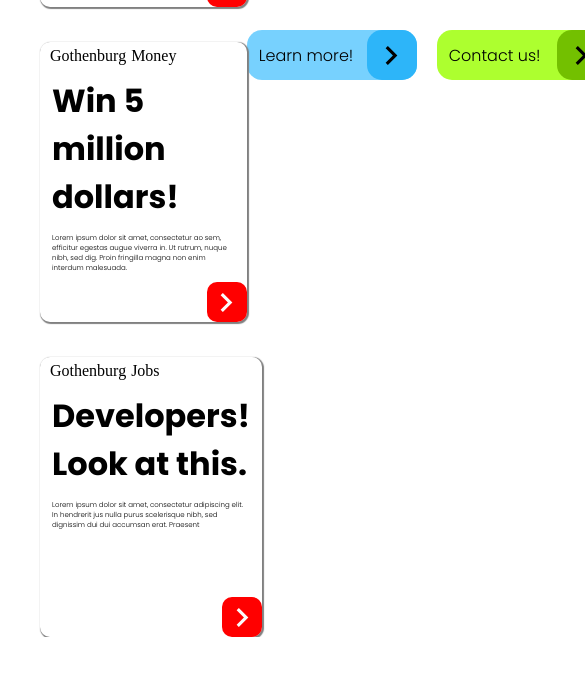
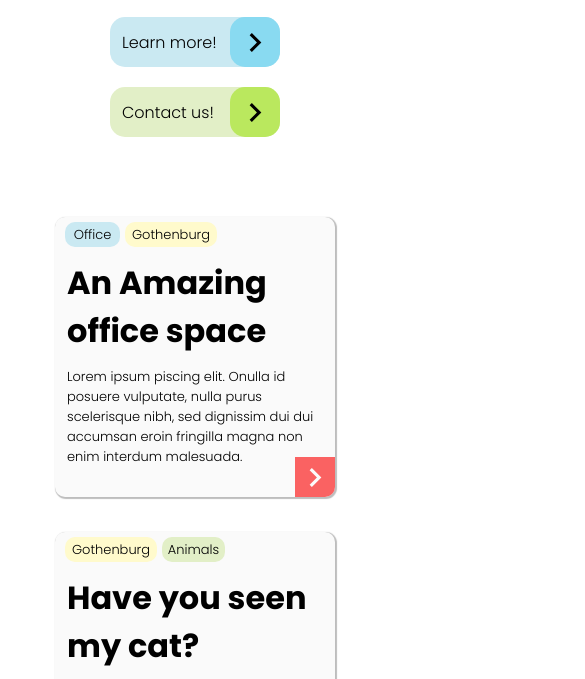
Before and after one commit to wlanhage/repo123, a plain HTML site: page index.html in a window 390 px wide. Shown: the part 708-1387 px from the top of the page, 585 px wide, since content can reach past the window. Before the commit the page ends 1345 px from the top, so only its background shows below. Drawn offline with Linux system fonts and the light colour scheme.

Commit message:
second commit

```diff
--- a/index.html
+++ b/index.html
@@ -23,8 +23,8 @@
         <div class="lefts">
             <div class="note">
                 <div class="info">
-                    <div class="info1">Office</div>
-                    <div class="info2">Gothenburg</div>
+                    <div class="info1 infoblue"> <p>Office</p></div>
+                    <div class="info2 infoyellow"><p>Gothenburg</p></div>
                 </div>
                 <h3>An Amazing office space</h3>
                 <p>Lorem ipsum piscing elit. Onulla id posuere vulputate, nulla purus scelerisque nibh, sed dignissim dui dui accumsan eroin fringilla magna non enim interdum malesuada.</p>
@@ -37,8 +37,8 @@
 
             <div class="note">
                 <div class="info">
-                <div class="info1">Gothenburg</div>
-                <div class="info2">Animals</div>
+                <div class="info1 infoyellow"><p>Gothenburg</p></div>
+                <div class="info2 infogreen"><p>Animals</p></div>
             </div>
                 <h3>Have you seen my cat?</h3>
                 <p>Lorem ipsum dolor sit amn hendrerit justo sem, efficitur egestas augue viverra in. Ut rutrum, nulla id posuere vulputate, nulla non enim interdum malesuada.</p>
@@ -51,8 +51,8 @@
 
             <div class="note">
                 <div class="info">
-                <div class="info1">Gothenburg</div>
-                <div class="info2">Money</div>
+                <div class="info1 infoyellow"><p>Gothenburg</p></div>
+                <div class="info2 infored"><p>Money</p></div>
             </div>
                 <h3>Win 5 million dollars!</h3>
                 <p>Lorem ipsum dolor sit amet, consectetur ao sem, efficitur egestas augue viverra in. Ut rutrum, nuque nibh, sed dig. Proin fringilla magna non enim interdum malesuada.</p>
@@ -65,8 +65,8 @@
 
             <div class="note">
                 <div class="info">
-                <div class="info1">Gothenburg</div>
-                <div class="info2">Jobs</div>
+                <div class="info1 infoyellow"><p>Gothenburg</p></div>
+                <div class="info2 infogreen"><p>Jobs</p></div>
             </div>
                 <h3>Developers! Look at this.</h3>
                 <p>Lorem ipsum dolor sit amet, consectetur adipiscing elit. In hendrerit jus nulla purus scelerisque nibh, sed dignissim dui dui accumsan erat. Praesent</p>
--- a/style.css
+++ b/style.css
@@ -67,7 +67,7 @@ section .lefts {
 
     flex-wrap: wrap;
     gap: 35px;
-    margin-left: 40px;
+    margin-left: 65px;
 
     max-width: 53%;
 
@@ -77,9 +77,9 @@ section .lefts {
 section .lefts .note {
     width: 280px;
     height: 280px;
-    background-color: white;
+    background-color: rgb(250, 250, 250);
 
-    box-shadow: 1px 1px 1px 1px gray;
+    box-shadow: 1px 1px 1px 1px rgb(189, 189, 189);
 
     border-radius: 10px;
 
@@ -108,25 +108,77 @@ margin-left: 5px;
 
 }
 
+
+section .lefts .note .info .infogreen {
+    background-color: #e2efc7;
+    width: 63px;
+    height: 25px;
+
+    border-radius: 10px;
+
+    display: flex;
+    align-items: center;
+    justify-content: center;
+}
+
+section .lefts .note .info .infoyellow {
+    background-color: #fffacc;
+    width: 92px;
+    height: 25px;
+
+    border-radius: 10px;
+
+    display: flex;
+    align-items: center;
+    justify-content: center;
+}
+
+section .lefts .note .info .infored {
+    background-color: #fa6262;
+    width: 55px;
+    height: 25px;
+
+    border-radius: 10px;
+
+    display: flex;
+    align-items: center;
+    justify-content: center;
+}
+
+section .lefts .note .info .infoblue {
+    background-color: #cae9f2;
+    width: 55px;
+    height: 25px;
+
+    border-radius: 10px;
+
+    display: flex;
+    align-items: center;
+    justify-content: center;
+}
+
+
+
+
 section .lefts .note h3 {
     font-size: 32px;
 }
 
 section .lefts .note p {
 
-    font-size: 7px;
+    font-size: 13px;
 }
 
 section .lefts .note .rodpil {
     width: 40px;
     height: 40px;
 
-    background-color: red;
+    background-color: #fa6262;
 
     position: absolute;
     bottom: 0;
     right: 0;
-    border-radius: 10px;
+    border-bottom-right-radius: 10px;
 
     display: flex;
     align-items: center;
@@ -165,7 +217,7 @@ section .rights .Buttons {
 
 
 section .rights .Buttons .RightB .buttonpil {
-    background-color: rgb(45, 181, 249);
+    background-color: #89daf1;
     height: 50px;
     width: 50px;
     border-radius: 15px;
@@ -177,7 +229,7 @@ section .rights .Buttons .RightB .buttonpil {
 }
 
 section .rights .Buttons .LeftB .buttonpil {
-    background-color: rgb(115, 192, 0);
+    background-color: #bae85e;
     height: 50px;
     width: 50px;
     border-radius: 15px;
@@ -190,7 +242,7 @@ section .rights .Buttons .LeftB .buttonpil {
 
 
 section .rights .Buttons .LeftB {
-    background-color: greenyellow;
+    background-color: #e2efc7;
     width: 170px;
     height: 50px;
 
@@ -202,7 +254,7 @@ section .rights .Buttons .LeftB {
 
 }
 section .rights .Buttons .RightB {
-    background-color: rgb(119, 209, 254);
+    background-color: #cae9f2;
     width: 170px;
     height: 50px;
 
@@ -216,3 +268,61 @@ section .rights .Buttons .RightB {
 
 
 }
+
+/*  HOVERS  */
+
+section .lefts .note:hover {
+    transform: scale(1.15);
+    transition: 0.5s ease-in-out;
+}
+
+section .rights .Buttons .RightB:hover {
+    transform: scale(1.1);
+    transition: 0.25s
+}
+section .rights .Buttons .LeftB:hover {
+    transform: scale(1.1);
+    transition: 0.25s
+}
+
+
+/* Media querys */
+
+@media screen and (max-width: 1200px) {
+
+
+    section {
+        display: flex;
+        flex-direction: column-reverse;
+        align-items: center;
+        justify-content: center;
+
+    }
+
+    section .rights {
+        display: flex;
+        align-items: center;
+        justify-content: center;
+
+    }
+
+    section .lefts {
+        max-width: 900px;
+
+        align-items: center;
+        justify-content: center;
+
+        padding: 0;
+        margin: 0;
+
+        margin-top: 80px;
+
+    }
+    section .rights .Buttons {
+        display: flex;
+        flex-direction: column;
+        margin-top: 55px;
+    }
+
+
+}
```
